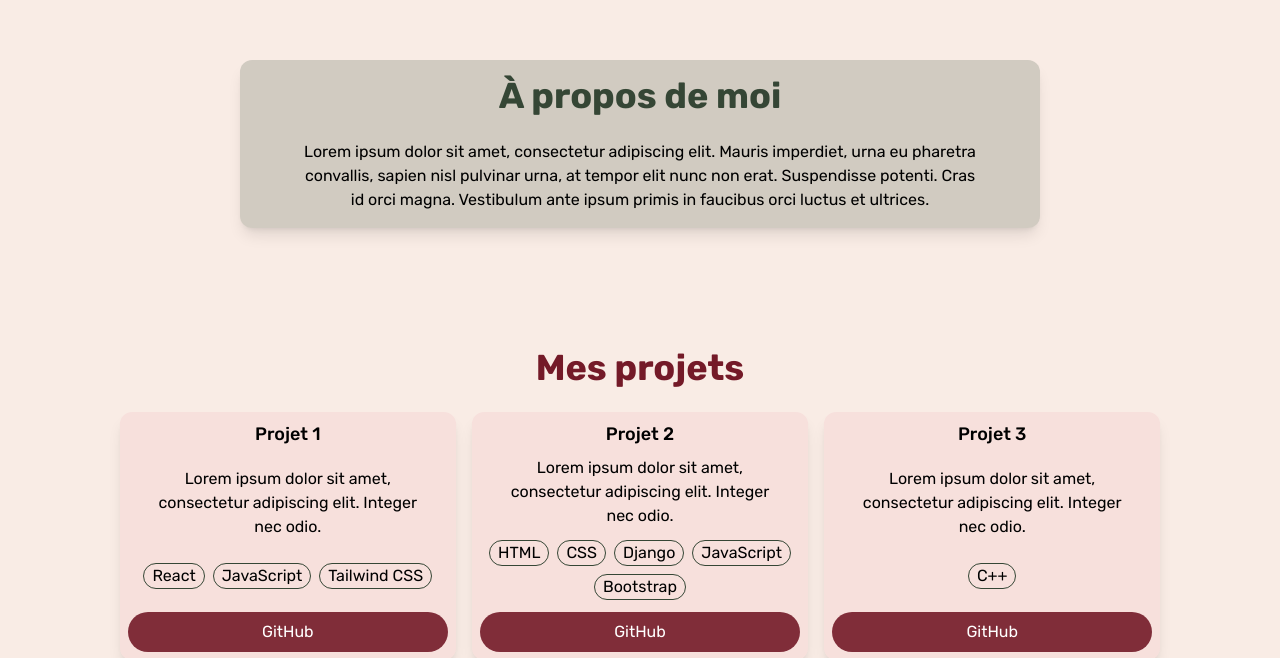
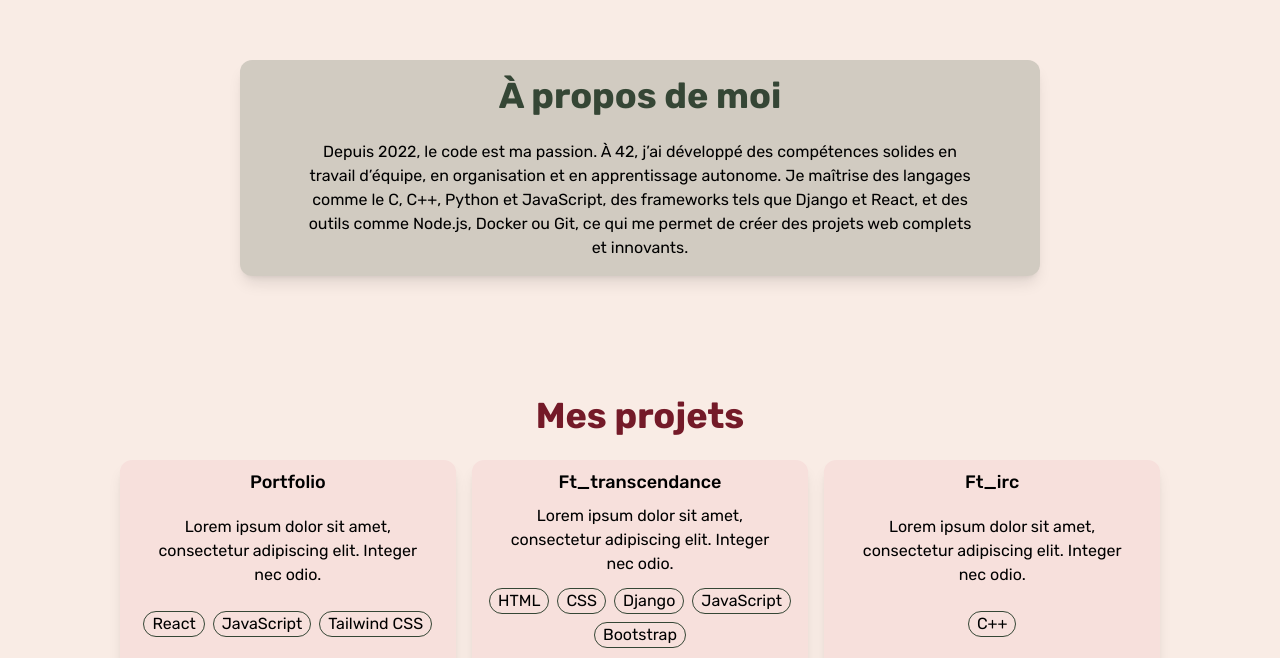
Before and after one commit to slbilona/Portfolio, a React (Vite) app in the folder front/: page / in a window 1280 px wide. Shown: the part 760-1418 px from the top of the page. Built offline with nearby package versions, Linux system fonts and the light colour scheme.

Commit message:
redeploiement

```diff
--- a/front/components/ProjetsCards.jsx
+++ b/front/components/ProjetsCards.jsx
@@ -8,7 +8,7 @@ function ProjetsCard({projet}) {
                     <p className="px-2 border-trois rounded-full border-1 m-1">{skill}</p>
                 ))}
             </div>
-            <a href={projet.github} target="_blank" className="bg-quatre/90 p-2 rounded-full text-white w-full  hover:bg-quatre transition duration-150">GitHub</a>
+            <a href={projet.github} target="_blank" className="bg-quatre/90 p-2 rounded-full text-white w-full hover:bg-quatre transition duration-150">GitHub</a>
         </div>
     )
 }
--- a/front/pages/APropos.jsx
+++ b/front/pages/APropos.jsx
@@ -6,7 +6,7 @@ function APropos() {
             <div className="bg-trois/20 rounded-xl px-8 md:px-15 py-4 my-2 md:my-0 md:mx-2 shadow-lg text-center">
                 <TitreH2 titre="À propos de moi" couleur="var(--color-trois)"/>
                 <p className="max-w-170 ">
-                    Lorem ipsum dolor sit amet, consectetur adipiscing elit. Mauris imperdiet, urna eu pharetra convallis, sapien nisl pulvinar urna, at tempor elit nunc non erat. Suspendisse potenti. Cras id orci magna. Vestibulum ante ipsum primis in faucibus orci luctus et ultrices.
+                    Depuis 2022, le code est ma passion. À 42, j’ai développé des compétences solides en travail d’équipe, en organisation et en apprentissage autonome. Je maîtrise des langages comme le C, C++, Python et JavaScript, des frameworks tels que Django et React, et des outils comme Node.js, Docker ou Git, ce qui me permet de créer des projets web complets et innovants.
                 </p>
             </div>
 
--- a/front/pages/Projets.jsx
+++ b/front/pages/Projets.jsx
@@ -3,9 +3,9 @@ import ProjetsCard from "../components/ProjetsCards"
 
 function Projets() {
     const projets = [
-        {id:1, titre:"Projet 1", description:"Lorem ipsum dolor sit amet, consectetur adipiscing elit. Integer nec odio.", github:"https://github.com/slbilona/ft_transcendance_3.0", skills:["React", "JavaScript", "Tailwind CSS"]},
-        {id:2, titre:"Projet 2", description:"Lorem ipsum dolor sit amet, consectetur adipiscing elit. Integer nec odio.", github:"https://github.com/slbilona/ft_transcendance_3.0", skills:["HTML", "CSS", "Django", "JavaScript", "Bootstrap"]},
-        {id:3, titre:"Projet 3", description:"Lorem ipsum dolor sit amet, consectetur adipiscing elit. Integer nec odio.", github:"https://github.com/slbilona/ft_transcendance_3.0", skills:["C++"]},
+        {id:1, titre:"Portfolio", description:"Lorem ipsum dolor sit amet, consectetur adipiscing elit. Integer nec odio.", github:"https://github.com/slbilona/ft_transcendance_3.0", skills:["React", "JavaScript", "Tailwind CSS"]},
+        {id:2, titre:"Ft_transcendance", description:"Lorem ipsum dolor sit amet, consectetur adipiscing elit. Integer nec odio.", github:"https://github.com/slbilona/ft_transcendance_3.0", skills:["HTML", "CSS", "Django", "JavaScript", "Bootstrap"]},
+        {id:3, titre:"Ft_irc", description:"Lorem ipsum dolor sit amet, consectetur adipiscing elit. Integer nec odio.", github:"https://github.com/slbilona/ft_transcendance_3.0", skills:["C++"]},
     ]
 
     return (
```
